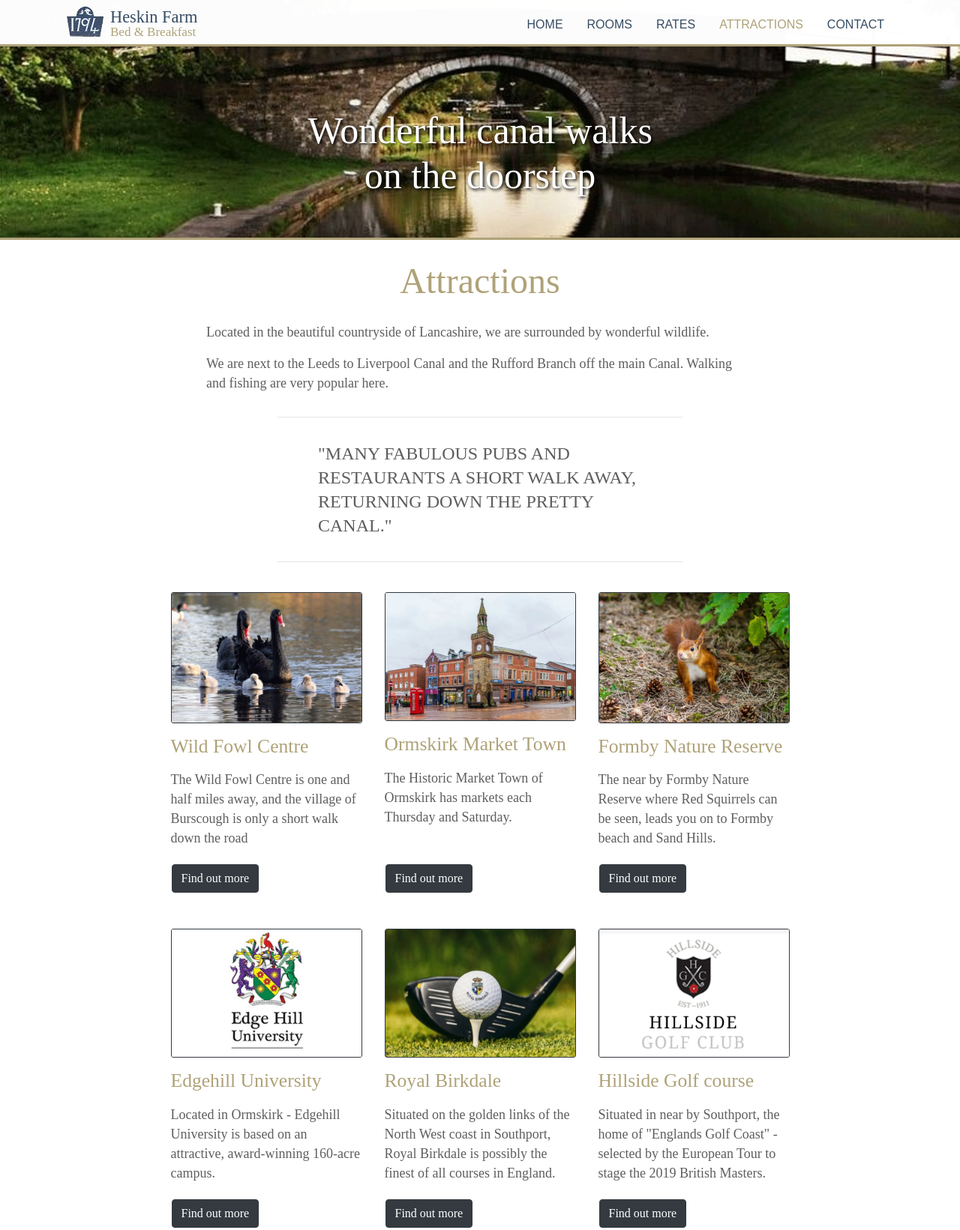
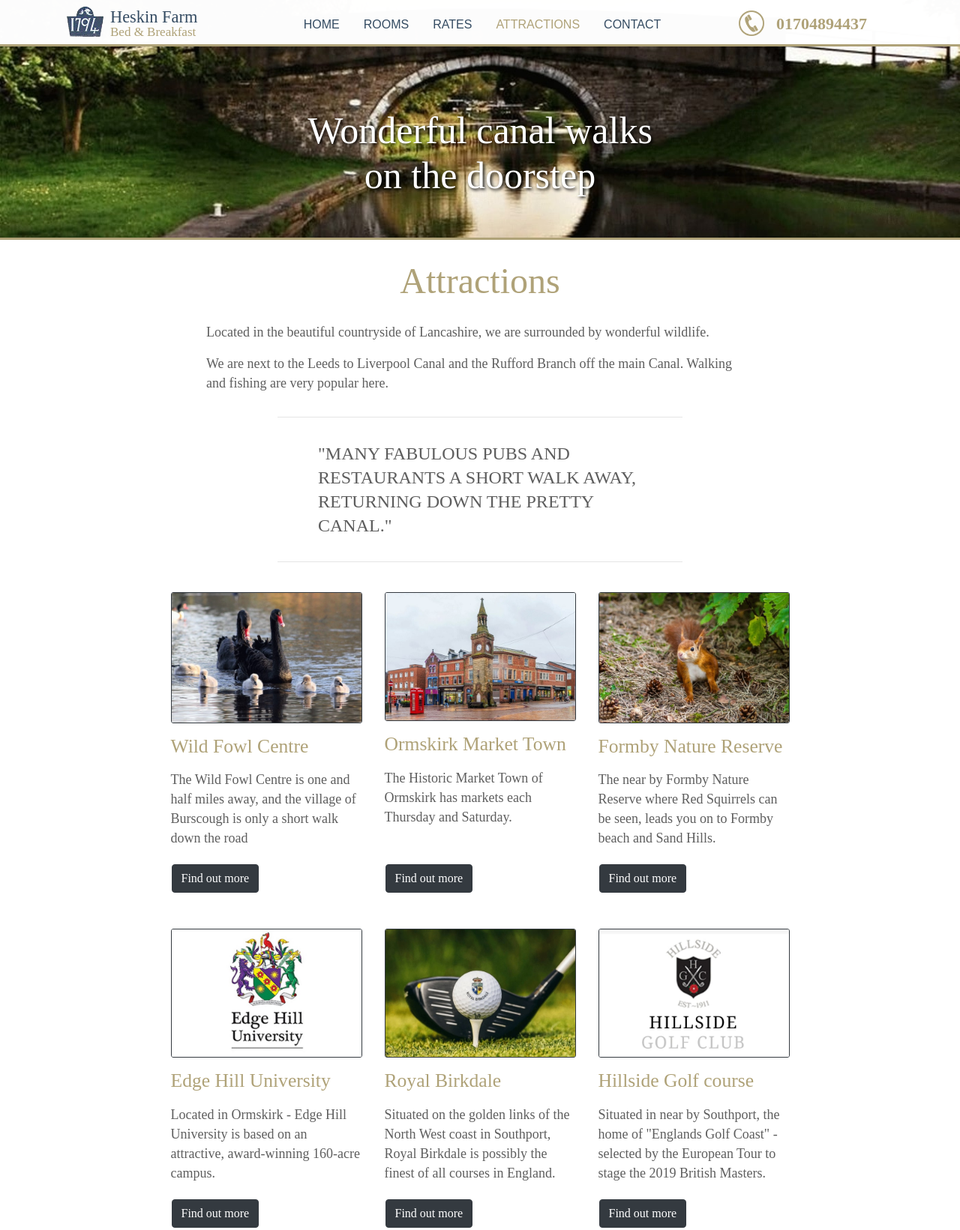
Before and after one commit to philcosens/heskinfarm, a website: page attractions.html in a window 1280 px wide. Shown: the top 1641 px of the page at 75% size. Drawn offline with Linux system fonts and the light colour scheme; files that its build step writes are made by us from their sources; files whose address does not match are found by name.

Commit message:
Header Telephone number included

```diff
--- a/attractions.html
+++ b/attractions.html
@@ -27,13 +27,17 @@
     <nav class="navbar navbar-expand-lg navbar-light fixed-top">
       <div class="container">
         <a class="navbar-brand" href="index.html">Heskin Farm <span>Bed & Breakfast</a>
+				<div class="navbar-telephone--mob">
+					<a href="tel:01704894437"><img src="./img/phone_icon_small.png" /></a>
+				</div>
 				<button class="navbar-toggler" type="button" data-toggle="collapse" data-target="#navbarResponsive" aria-controls="navbarResponsive" aria-expanded="false" aria-label="Toggle navigation">
           <span class="navbar-toggler-icon"></span>
         </button>
         <div class="collapse navbar-collapse" id="navbarResponsive">
-          <ul class="navbar-nav ml-auto">
+          <ul class="navbar-nav ml-auto navbar-expand-md">
             <li class="nav-item">
-              <a class="nav-link" href="index.html">Home</a>
+              <a class="nav-link" href="index.html">Home
+              </a>
             </li>
             <li class="nav-item">
               <a class="nav-link" href="rooms.html">Rooms</a>
@@ -50,6 +54,9 @@
               <a class="nav-link" href="contact.html">Contact</a>
 						</li>
 					</ul>
+				</div>
+				<div class="navbar-telephone--desktop">
+					01704894437
 				</div>
       </div>
     </nav>
@@ -127,10 +134,10 @@
 
 			<div class="row row--zones justify-content-center row--buffer">
 				<div class="col-lg-3">
-					<img class="img-circle lazy" data-src="./img/attractions/edgehill1.jpg" alt="Edgehill University" width="100%" height="auto">
-					<h2>Edgehill University</h2>
+					<img class="img-circle lazy" data-src="./img/attractions/edgehill1.jpg" alt="Edge Hill University" width="100%" height="auto">
+					<h2>Edge Hill University</h2>
 					<p>
-						Located in Ormskirk - Edgehill University is based on an attractive, award-winning 160-acre campus.
+						Located in Ormskirk - Edge Hill University is based on an attractive, award-winning 160-acre campus.
 					</p>
 					<a class="btn btn-dark" href="https://www.edgehill.ac.uk/" target="_blank" role="button">Find out more</a>
 				</div>
--- a/main.css
+++ b/main.css
@@ -104,6 +104,26 @@ p a {
     border-bottom: 1px solid #f0f0f0;
 }
 
+.navbar-telephone--mob img {
+    width: 36px;
+}
+
+.navbar-telephone--desktop {
+    display: none;
+    background-image: url(../img/phone_icon_small.png);
+    background-position-y: 6px;
+    background-repeat: no-repeat;
+    background-size: 34px;
+    color: #afa278;
+    font-weight: bold;
+    font-size: 22px;
+    height: 44px;
+    line-height: 48px;
+    margin-right: 10px;
+    padding-left: 50px;
+    width: 200px;
+}
+
 .container--main {
     margin: 24px 0 24px;
 }
@@ -188,13 +208,22 @@ p a {
     .navbar {
         border-bottom: 3px solid #afa278;
     }
+    .navbar-brand {
+        width: 200px;
+    }
     .navbar-nav {
-        margin-top: 6px;
+        margin: 6px auto 0;
     }
     .navbar-light .navbar-nav .nav-link {
         border-bottom: 0;
         margin: 8px 16px;
         padding: 0;
+    }
+    .navbar-telephone--desktop {
+        display: block;
+    }
+    .navbar-telephone--mob {
+        display: none;
     }
     .carousel-inner {
         margin: auto;
```
Also changed, not shown: contact.html (+8 -2 lines), index.html (+17 -6 lines), rates.html (+9 -3 lines), rooms.html (+7 -1 lines), phone_icon_small.png (added). Lines whose indentation alone changed are shown as unchanged.
